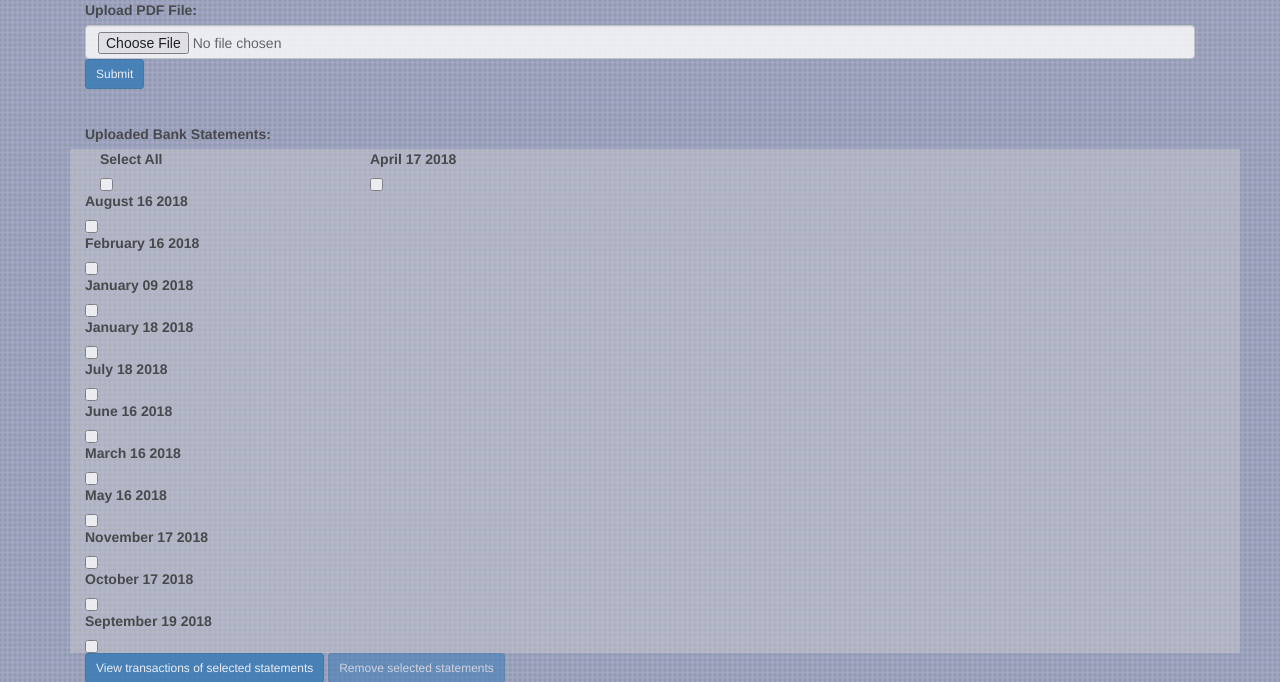
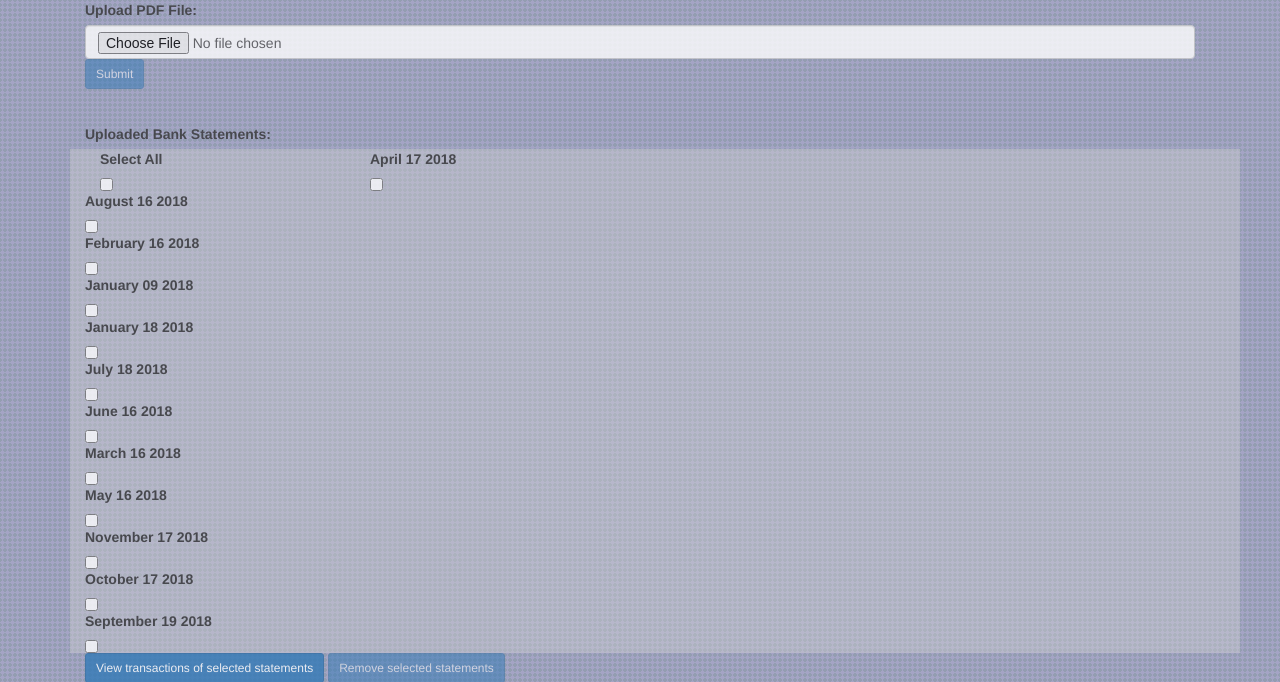
Before and after one commit to vasylgolub/ChasePDF, a Django app: page /index/ in a window 1280 px wide. Shown: the top 682 px of the page. Run offline with Django 4.2, Linux system fonts and the light colour scheme; data comes from the database, SQL or seed files in the repository; some libraries are stand-ins or nearby versions.

Commit message:
add icon when loading file

```diff
--- a/django_mypage/page/templates/page/index.html
+++ b/django_mypage/page/templates/page/index.html
@@ -23,12 +23,18 @@
 {#    File Upload#}
     <div class="container">
         <div class="container-fluid" >
-                <form enctype="multipart/form-data" action="{% url 'page:index' %}" method="post" class="form-group">
+                <form enctype="multipart/form-data" action="{% url 'page:index' %}" method="post" class="form-group fileToUpload">
                     <div class="d-grid">
                         {% csrf_token %}
                         {{ form }}
-                        <input class="btn btn-primary btn-sm my-2" type="submit" value="Submit">
+{#                        <input class="btn btn-primary btn-sm my-2" id="submit_file" type="submit" value="Submit">#}
+
+                        <button class="btn btn-primary btn-sm my-2 disabled" id="submit_file" type="submit" value="Submit">
+                            <span id="submit_text">Submit</span>
+                        </button>
+
                     </div>
+
                 </form>
         </div>
     </div>
```
